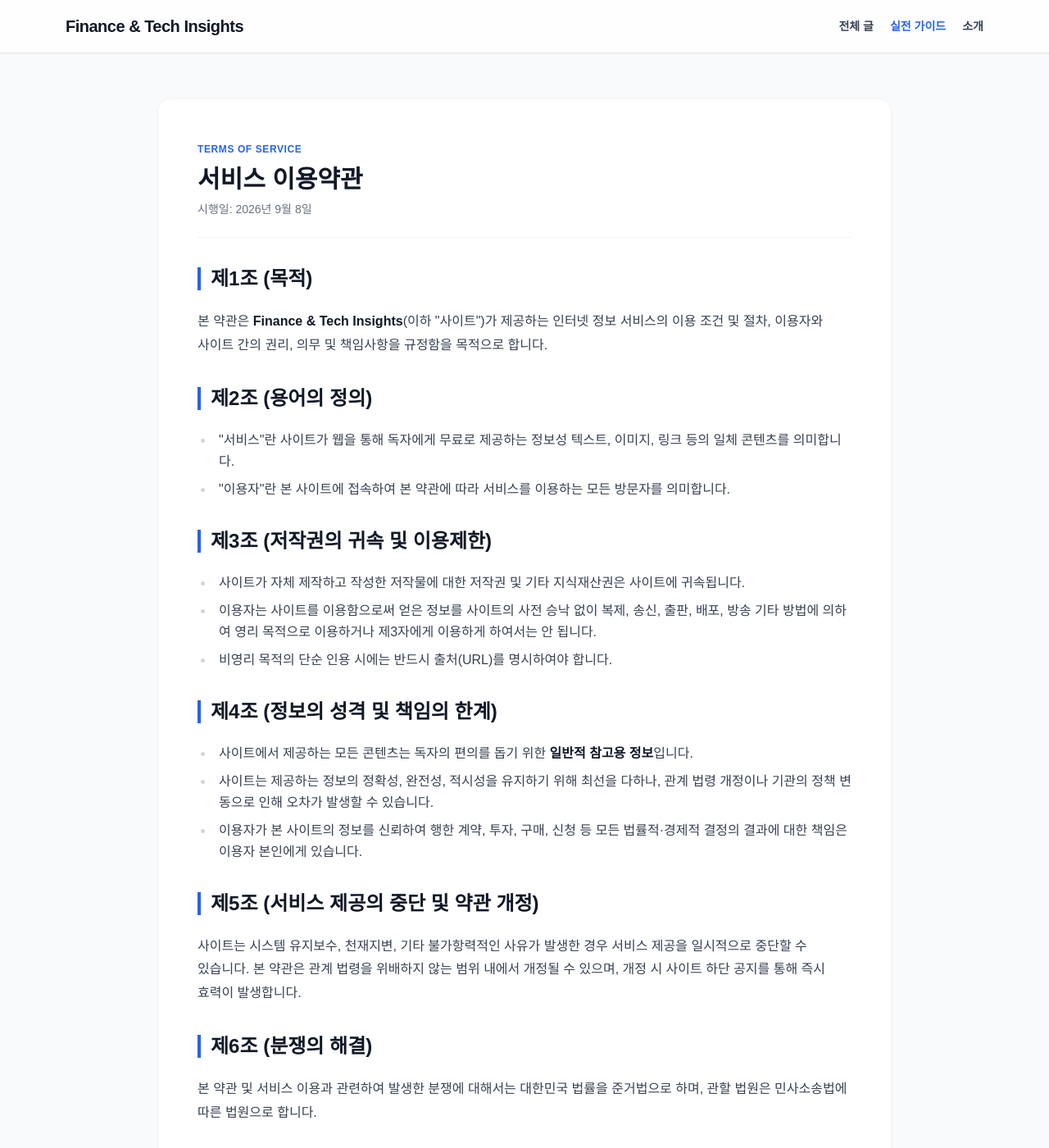
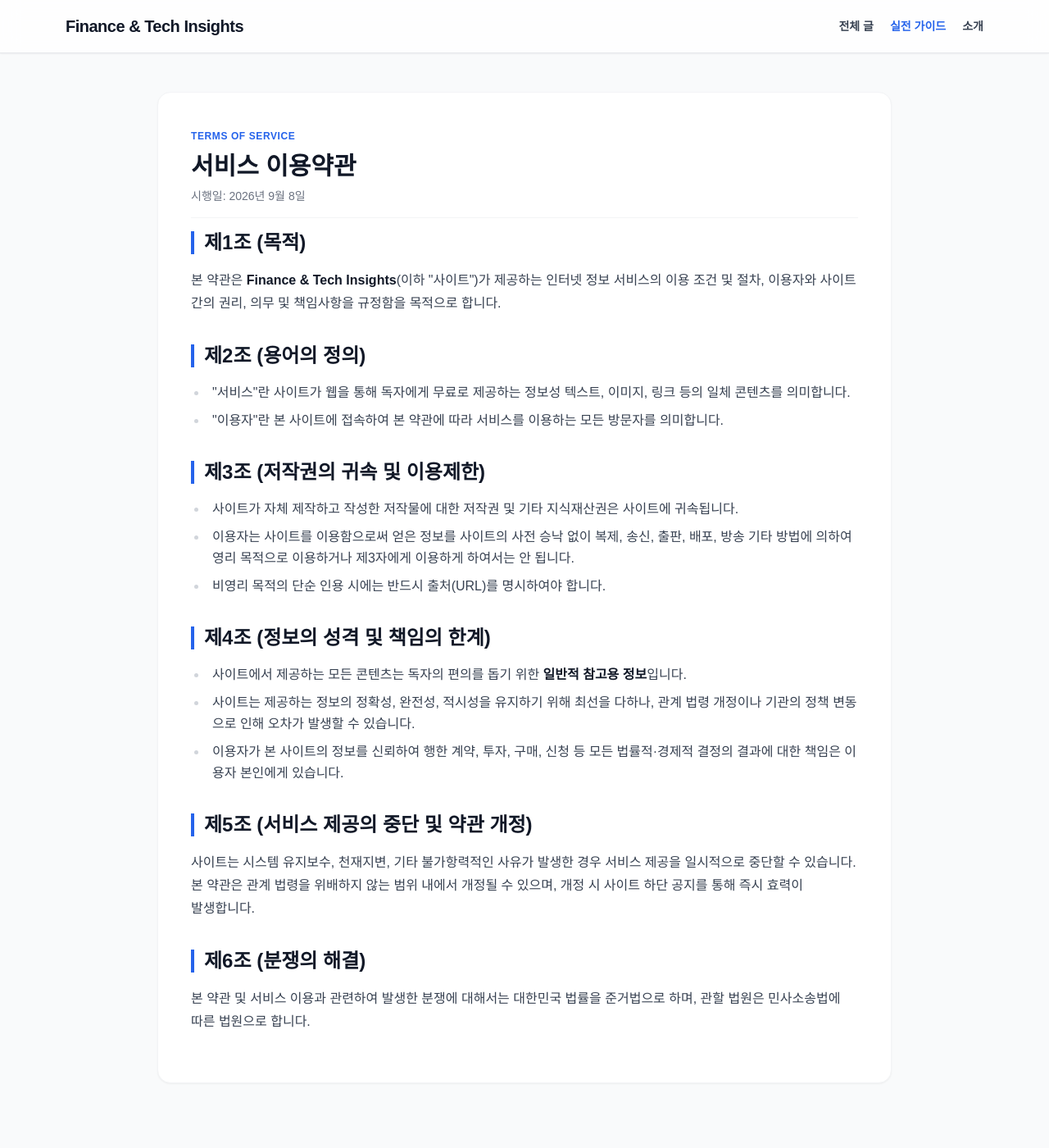
Before and after one commit to somsoo/economy-blog, a Jekyll site: the page built from terms.md, in a window 1280 px wide and 1400 px high. Shown: the whole window at 82% size. Built offline with Jekyll 4.4.1, drawn with Linux system fonts in a browser that asks for light colours; nearby versions of some CDN libraries; some web fonts are replaced.

Commit message:
fix(ui): optimize prose spacing and remove header margin stacking in subpages

```diff
--- a/_layouts/default.html
+++ b/_layouts/default.html
@@ -78,14 +78,17 @@
 
     /* 본문 가독성 최적화 */
     .prose p {
-        margin-bottom: 1.75em !important;
-        line-height: 1.8 !important;
+        margin-bottom: 1.25em !important;
+        line-height: 1.75 !important;
         word-break: keep-all;
     }
     .prose h1, .prose h2, .prose h3 {
-        margin-top: 2em !important;
-        margin-bottom: 1em !important;
+        margin-top: 1.5em !important;
+        margin-bottom: 0.5em !important;
         word-break: keep-all;
+    }
+    .prose > :first-child {
+        margin-top: 0 !important;
     }
     .prose img {
         border-radius: 0.75rem;
@@ -93,8 +96,8 @@
         width: 100%;
         object-fit: cover;
         aspect-ratio: 16/9;
-        margin-top: 2em;
-        margin-bottom: 2em;
+        margin-top: 1.5em;
+        margin-bottom: 1.5em;
     }
 
     /* 애드센스 및 광고 컨테이너 중앙 정렬 + 좌우 반응형 가득 채우기 */
--- a/terms.md
+++ b/terms.md
@@ -4,14 +4,14 @@ title: "이용약관"
 permalink: /terms/
 ---
 
-<div class="max-w-4xl mx-auto bg-white rounded-2xl shadow-sm border border-gray-100 p-6 sm:p-10 md:p-12 mt-6">
-  <div class="border-b border-gray-100 pb-6 mb-8">
+<div class="max-w-4xl mx-auto bg-white rounded-2xl shadow-sm border border-gray-100 p-5 sm:p-8 md:p-10 mt-4">
+  <div class="border-b border-gray-100 pb-4 mb-4">
     <span class="text-xs font-bold text-blue-600 uppercase tracking-wider">Terms of Service</span>
     <h1 class="text-2xl sm:text-3xl font-extrabold text-gray-900 mt-2">서비스 이용약관</h1>
     <p class="text-gray-500 mt-2 text-sm">시행일: 2026년 9월 8일</p>
   </div>
 
-  <div class="prose prose-blue max-w-none text-gray-700 leading-relaxed space-y-6">
+  <div class="prose prose-blue max-w-none text-gray-700 leading-relaxed space-y-4">
     <h2 class="text-xl font-bold text-gray-900 border-l-4 border-blue-600 pl-3">제1조 (목적)</h2>
     <p>
       본 약관은 <strong>Finance & Tech Insights</strong>(이하 "사이트")가 제공하는 인터넷 정보 서비스의 이용 조건 및 절차, 이용자와 사이트 간의 권리, 의무 및 책임사항을 규정함을 목적으로 합니다.
```
Also changed, not shown: about.md (+3 -3 lines), disclaimer.md (+3 -3 lines), privacy.md (+3 -3 lines).
